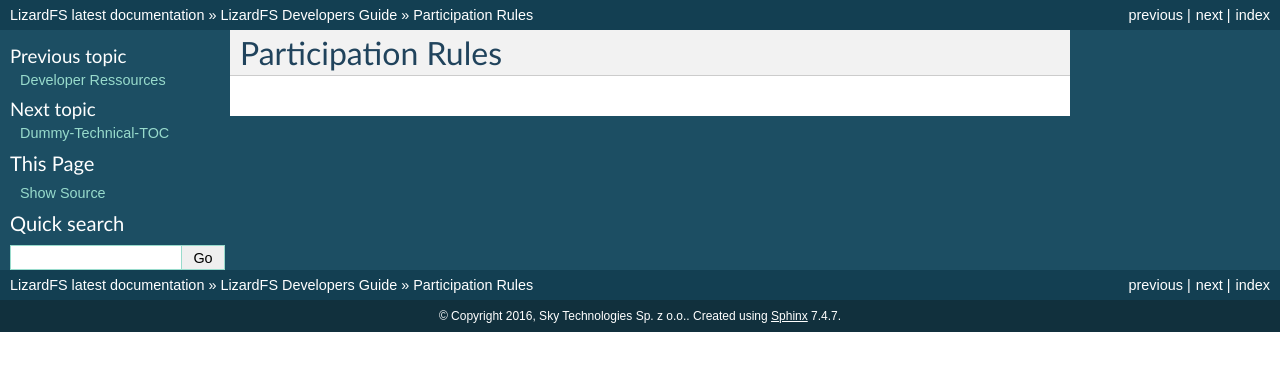
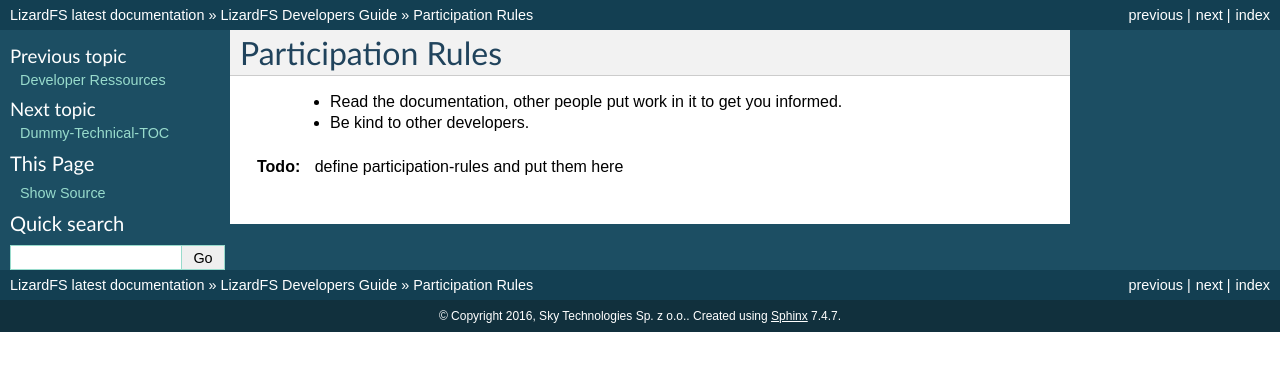
Before and after one commit to lizardfs/documentation, a Sphinx documentation site: the page built from source/devguide/participation_rules.rst, in a window 1280 px wide. Shown: the top 371 px of the page. Built offline with Sphinx 7.4.7, drawn with Linux system fonts in a browser that asks for light colours; pages that are not in the unit, such as notebooks, are missing from menus.

Commit message:
added some participation-rules

```diff
--- a/source/devguide/participation_rules.rst
+++ b/source/devguide/participation_rules.rst
@@ -4,4 +4,7 @@
 Participation Rules
 *******************
 
-.. todo: add Content here
+ * Read the documentation, other people put work in it to get you informed.
+ * Be kind to other developers.
+
+.. todo:: define participation-rules and put them here
```
